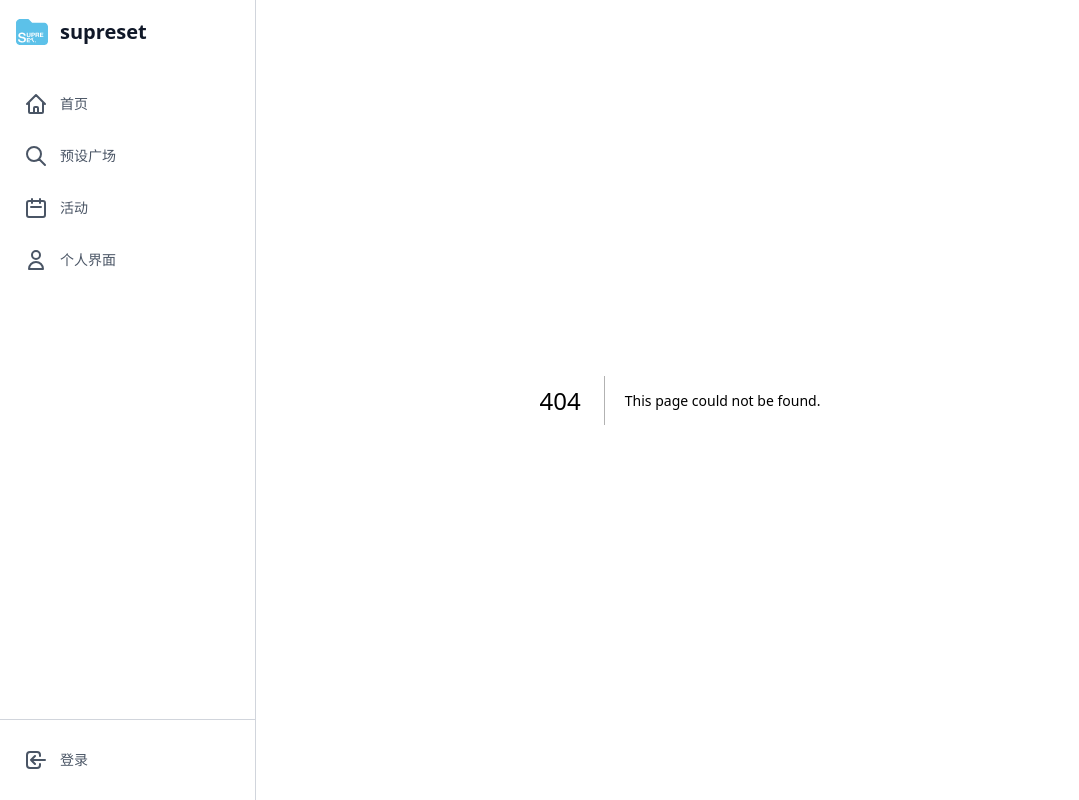
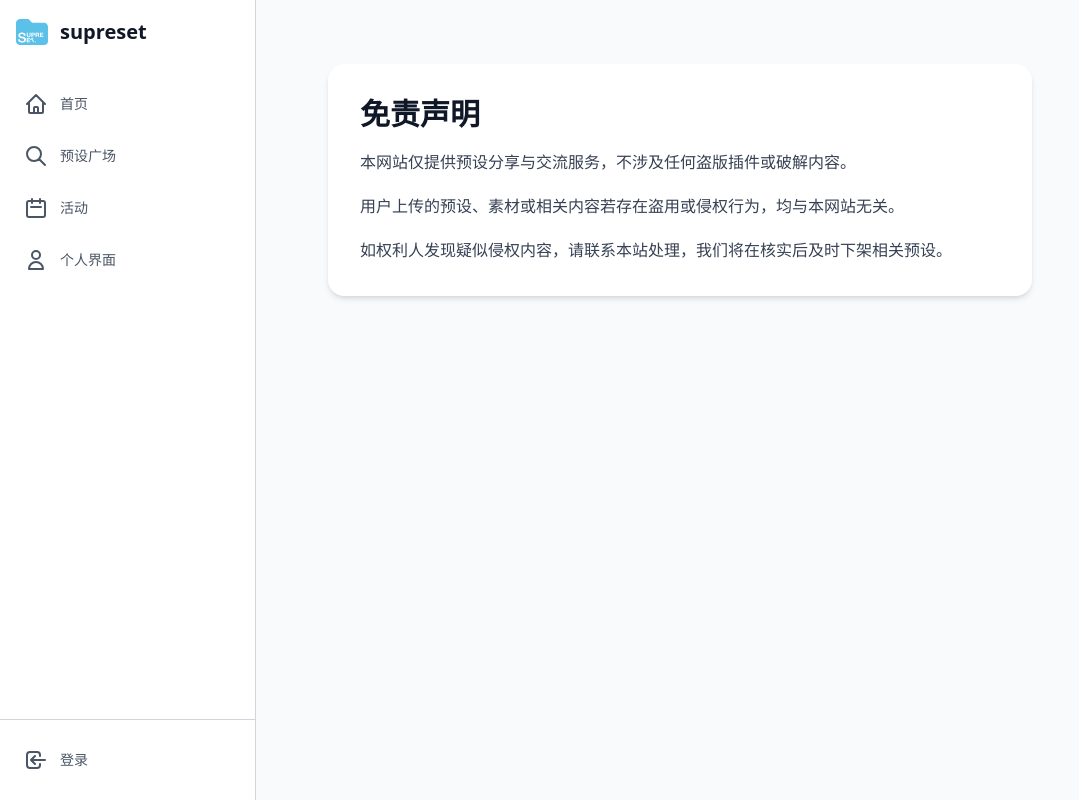
Before and after one commit to yest12345/supresetpub, a Next.js app: page /disclaimer in a window 1280 px wide. Before the commit this address had no page. Shown: the whole page, without its empty margins (0-1079 px from the left). Built offline with nearby package versions, Linux system fonts and the light colour scheme.

Commit message:
Add disclaimer page and link

```diff
--- /dev/null
+++ b/src/app/disclaimer/page.tsx
@@ -0,0 +1,16 @@
+export default function DisclaimerPage() {
+  return (
+    <main className="min-h-screen bg-gray-50 dark:bg-gray-900 pt-8">
+      <div className="max-w-3xl mx-auto px-4 sm:px-6 lg:px-8 py-8">
+        <div className="bg-white dark:bg-gray-800 rounded-2xl shadow-md p-6 sm:p-8">
+          <h1 className="text-3xl font-bold text-gray-900 dark:text-white mb-4">免责声明</h1>
+          <div className="space-y-4 text-gray-700 dark:text-gray-300 leading-7">
+            <p>本网站仅提供预设分享与交流服务，不涉及任何盗版插件或破解内容。</p>
+            <p>用户上传的预设、素材或相关内容若存在盗用或侵权行为，均与本网站无关。</p>
+            <p>如权利人发现疑似侵权内容，请联系本站处理，我们将在核实后及时下架相关预设。</p>
+          </div>
+        </div>
+      </div>
+    </main>
+  );
+}
--- a/src/app/presets/page.tsx
+++ b/src/app/presets/page.tsx
@@ -1,6 +1,7 @@
 "use client";
 
 import { useState, useEffect } from 'react';
+import Link from 'next/link';
 import PresetCard from '../../components/PresetCard';
 import UploadModal from '../../components/UploadModal';
 
@@ -127,9 +128,17 @@
           {/* Header */}
           <div className="mb-8 flex items-start justify-between">
             <div>
-              <h1 className="text-4xl font-bold text-gray-900 dark:text-white mb-2">
-                预设广场
-              </h1>
+              <div className="flex items-center gap-3 mb-2">
+                <h1 className="text-4xl font-bold text-gray-900 dark:text-white">
+                  预设广场
+                </h1>
+                <Link
+                  href="/disclaimer"
+                  className="text-sm px-3 py-1.5 rounded-full border border-gray-300 dark:border-gray-700 text-gray-700 dark:text-gray-200 hover:bg-gray-100 dark:hover:bg-gray-800 transition-colors"
+                >
+                  免责声明
+                </Link>
+              </div>
               <p className="text-gray-600 dark:text-gray-400">
                 探索和下载专业的音乐制作预设
               </p>
```
